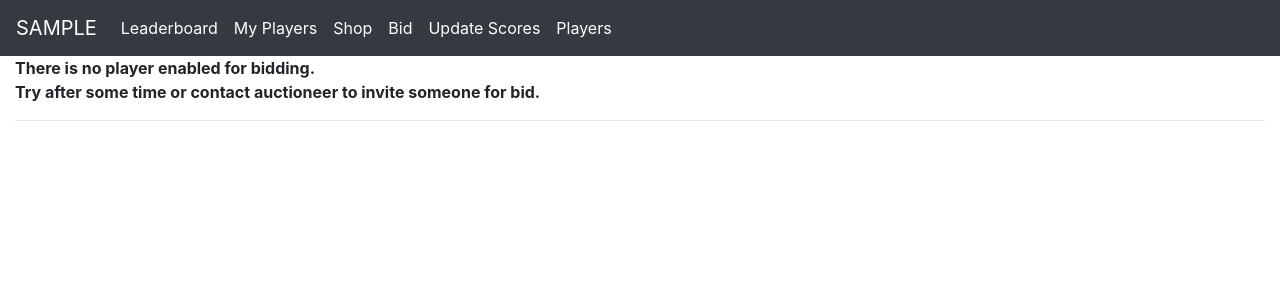
After one commit to crazynayan/ipl2019-django, a Django app: page /ipl/bid_player/ in a window 1280 px wide. The commit adds this page. Shown: the top 300 px of the page. Run offline with Django 3.2, Linux system fonts and the light colour scheme; the visitor is signed in with stand-in values (Sample User, id 1); data comes from the database, SQL or seed files in the repository; data that the repository does not hold is empty; some libraries are stand-ins or nearby versions.

Commit message:
Bidding & First Demo

```diff
--- a/ipl2019/urls.py
+++ b/ipl2019/urls.py
@@ -2,13 +2,21 @@ from django.urls import path
 from . import views
 
 urlpatterns = [
-    path('', views.member_view, name='member_list'),
+    path('', views.member_list, name='member_list'),
     path('member_upload/', views.member_upload, name='member_upload'),
-    path('players/', views.player_view, name='player_list'),
+
+    path('players/', views.player_list, name='player_list'),
     path('player_upload/', views.player_upload, name='player_upload'),
-    path('my_players/', views.my_player_view, name='my_player_list'),
+
+    path('my_players/', views.my_player, name='my_player_list'),
     path('my_players/<int:pk>/remove/', views.remove_player, name='remove_player'),
-    path('all_players/', views.all_player_view, name='all_player_list'),
+    path('all_players/', views.all_player, name='all_player_list'),
+
+    path('available_players/', views.available_player, name='available_player_list'),
+    path('available_players/<int:pk>/invite/', views.invite_player, name='invite_player'),
+
+    path('bid_player/', views.bid_player, name='bid_player'),
+
     path('player_ownership_upload/', views.player_ownership_upload, name='player_ownership_upload'),
     path('update_scores/', views.update_scores, name='update_scores'),
 ]
--- a/ipl2019/views.py
+++ b/ipl2019/views.py
@@ -8,22 +8,22 @@ from django.contrib.auth.models import User
 from django.contrib.auth.decorators import permission_required
 from django.contrib import messages
 from django.db.models import Sum
-from .models import Member, Player, PlayerInstance
-
+from .models import Member, Player, PlayerInstance, Bid
+from .forms import BidForm
 
 
 @permission_required('ipl2019.can_play_ipl2019')
-def member_view(request):
+def member_list(request):
     template = "ipl2019/member_list.html"
-    member_list = Member.objects.annotate(pts=Sum('playerinstances__player__score')).order_by('-pts')
+    members = Member.objects.annotate(pts=Sum('playerinstances__player__score')).order_by('-pts')
     context = {
-        'member_list': member_list,
+        'member_list': members,
     }
     return render(request, template, context)
 
 
 @permission_required('ipl2019.can_play_ipl2019')
-def player_view(request):
+def player_list(request):
     template = "ipl2019/player_list.html"
     context = {
         'player_list': Player.objects.all(),
@@ -32,27 +32,48 @@ def player_view(request):
 
 
 @permission_required('ipl2019.can_play_ipl2019')
-def my_player_view(request):
+def my_player(request):
     template = "ipl2019/my_player_list.html"
     try:
         me = Member.objects.get(user=request.user.id)
         context = {
             'player_instances': PlayerInstance.objects.filter(member=me).order_by('-player__score'),
             'me': me,
+            'type': 'my'
         }
     # Only the superuser will not have any ownership. So for superuser display all players.
     except ObjectDoesNotExist:
         context = {
             'player_instances': PlayerInstance.objects.all().order_by('number'),
+            'type': 'all',
         }
     return render(request, template, context)
 
 
 @permission_required('ipl2019.can_play_ipl2019')
-def all_player_view(request):
+def all_player(request):
     template = "ipl2019/my_player_list.html"
     context = {
         'player_instances': PlayerInstance.objects.all().order_by('number'),
+        'type': 'all',
+    }
+    return render(request, template, context)
+
+
+@permission_required('ipl2019.can_play_ipl2019')
+def available_player(request):
+    template = "ipl2019/my_player_list.html"
+    try:
+        me = Member.objects.get(user=request.user.id)
+    except ObjectDoesNotExist:
+        me = None
+    context = {
+        'player_instances':
+            PlayerInstance.objects
+            .filter(status__in=[PlayerInstance.AVAILABLE, PlayerInstance.UNSOLD, PlayerInstance.BIDDING])
+            .order_by('-player__score', '-player__cost', 'player__name'),
+        'me': me,
+        'type': 'available'
     }
     return render(request, template, context)
 
@@ -63,7 +84,8 @@ def remove_player(request, pk):
     redirect = 'my_player_list'
     try:
         player_instance = PlayerInstance.objects.get(pk=pk)
-        confirmations = ['Are you sure you want to remove this player?']
+        confirmations = list()
+        confirmations.append('Are you sure you want to remove this player?')
         confirmations.append(f'Name : {player_instance.player.name}')
         confirmations.append(f'Score : {player_instance.player.score} points')
         confirmations.append(f'Price : \u20B9 {player_instance.price} lakhs')
@@ -92,7 +114,7 @@ def remove_player(request, pk):
 
     # Validate if the player is owned by anybody
     if player_instance.member is None:
-        messages.error(request, f'{player_instance.player.name} is not owned by anybody.')
+        messages.error(request, f'{player_instance} is not owned by anybody.')
         messages.error(request, 'You can only release players that are owned.')
         return render(request, template, prompt)
 
@@ -118,11 +140,198 @@ def remove_player(request, pk):
     player_instance.member.save()
 
     player_instance.price = 0
-    player_instance.status = 'Available'
+    player_instance.status = PlayerInstance.AVAILABLE
     player_instance.member = None
     player_instance.save()
 
     return HttpResponseRedirect(reverse(redirect))
+
+
+@permission_required('ipl2019.can_play_ipl2019')
+def bid_player(request):
+    template = "ipl2019/bid_player.html"
+    prompt = {}
+    try:
+        me = Member.objects.get(user=request.user.id)
+    except ObjectDoesNotExist:
+        messages.error(request, "Superusers cannot bid.")
+        return render(request, template, prompt)
+    try:
+        player_instance = PlayerInstance.objects.get(status=PlayerInstance.BIDDING)
+    except ObjectDoesNotExist:
+        messages.error(request, "There is no player enabled for bidding.")
+        messages.error(request, "Try after some time or contact auctioneer to invite someone for bid.")
+        return render(request, template, prompt)
+
+    # Prepare current bid status
+    bids = Bid.objects.filter(player_instance=player_instance)
+    try:
+        owner = bids.get(amount=Bid.OWNED).member
+    except ObjectDoesNotExist:
+        owner = None
+    zero_bidders = [bid.member for bid in bids.filter(amount=Bid.NO_BALANCE)]
+    bidders = [bid.member for bid in bids.exclude(amount__in=[Bid.OWNED, Bid.NO_BALANCE])]
+    pending_bidders = Member.objects.exclude(id__in=bids.values_list('member', flat=True))
+
+    prompt = {
+        'member': me,
+        'player_instance': player_instance,
+        'owner': owner,
+        'zero_bidders': zero_bidders,
+        'bidders': bidders,
+        'pending_bidders': pending_bidders,
+    }
+
+    # Validate if the member has already bid for this player
+    # The bids can be of 4 types
+    # 1. Auto bid of Bid.NO_BALANCE
+    # 2. Auto bid of Bid.OWNED
+    # 3. Bid.PASS
+    # 4. Valid bid > base
+    try:
+        my_bid = Bid.objects.filter(player_instance=player_instance).get(member=me)
+        if my_bid.amount == Bid.NO_BALANCE:
+            messages.error(request, "You cannot bid for this player since you have insufficient balance.")
+        elif my_bid.amount == Bid.OWNED:
+            messages.error(request, f"You already own {player_instance.player}. You cannot bid for him again.")
+        elif my_bid.amount == Bid.PASS:
+            messages.error(request, "You have already decided to PASS this player.")
+        else:
+            messages.error(request, f"You have already made a bid of {my_bid.amount} lakhs for this player.")
+        messages.error(request, "Please wait for bidding to complete & the next player to be invited.")
+        return render(request, template, prompt)
+    except ObjectDoesNotExist:
+        pass
+
+    if request.method == "GET":
+        bid_form = BidForm(initial={'bid': player_instance.player.base},
+                           member=me,
+                           player_instance=player_instance)
+        prompt['bid_form'] = bid_form
+        return render(request, template, prompt)
+
+    bid_form = BidForm(request.POST, member=me, player_instance=player_instance)
+    if not bid_form.is_valid():
+        prompt['bid_form'] = bid_form
+        return render(request, template, prompt)
+
+    bid = Bid(amount=bid_form.cleaned_data['bid'],
+              member=me,
+              player_instance=player_instance)
+    bid.save()
+
+    if is_bidding_complete(player_instance):
+        winning_bids = Bid.objects.filter(player_instance=player_instance).order_by('-amount')
+        if winning_bids[0].amount < player_instance.player.base:
+            player_instance.status = PlayerInstance.UNSOLD
+            player_instance.save()
+        else:
+            # Code for ties of highest bid amount later. # TODO
+            winner = Member.objects.get(pk=winning_bids[0].member.pk)
+            player_instance.member = winner
+            player_instance.price = max(winning_bids[1].amount, player_instance.player.base)
+            player_instance.status = PlayerInstance.PURCHASED
+            player_instance.save()
+            winner.balance -= player_instance.price
+            winner.save()
+
+    return HttpResponseRedirect(reverse('available_player_list'))
+
+
+@permission_required('ipl2019.auctioneer')
+def invite_player(request, pk):
+    template = "ipl2019/confirmation.html"
+    redirect = 'available_player_list'
+    try:
+        player_instance = PlayerInstance.objects.get(pk=pk)
+        confirmations = list()
+        confirmations.append('Are you sure you want to invite this player for Bids?')
+        confirmations.append(f'Name : {player_instance.player.name}')
+        confirmations.append(f'Number : {player_instance.number}')
+        confirmations.append(f'Score : {player_instance.player.score} points')
+        confirmations.append(f'Team : {player_instance.player.team}')
+        confirmations.append(f'Type : {player_instance.player.type}')
+        confirmations.append(f'Base : {player_instance.player.base}')
+        confirmations.append(f'Cost : {player_instance.player.cost}')
+        if player_instance.member is not None:
+            confirmations.append(f'Owner : {player_instance.member.name}')
+        else:
+            confirmations.append(f'Owner : Unsold')
+        prompt = {
+            'confirmations': confirmations,
+            'player': player_instance,
+            'redirect': redirect,
+        }
+    except ObjectDoesNotExist:
+        messages.error(request, "You cannot invite a player that does NOT exists.")
+        prompt = {
+            'confirmations': ['This player does NOT exists.'],
+            'player': None,
+            'redirect': redirect,
+        }
+        return render(request, template, prompt)
+
+    if request.method == "GET":
+        return render(request, template, prompt)
+
+    # Validate if the player is available.
+    if player_instance.status != player_instance.AVAILABLE:
+        messages.error(request, f'Status of {player_instance} is {player_instance.status}')
+        messages.error(request, 'You can only invite available players.')
+        return render(request, template, prompt)
+
+    # ## Commented out the following scenarios because the AVAILABLE check takes care of it.
+    # # Validate if the player is not owned by anybody
+    # if player_instance.member is not None:
+    #     messages.error(request, f'{player_instance} is owned by somebody.')
+    #     messages.error(request, 'You can only release players that are not owned.')
+    #     return render(request, template, prompt)
+    #
+    # # Validate if there are no bids for this player
+    # if Bid.objects.filter(player_instance=player_instance).exists():
+    #     messages.error(request, f'{player_instance} has already been invited for bids.')
+    #     messages.error(request, 'You can only invites players one time.')
+    #     return render(request, template, prompt)
+
+    # Validate if another player is not under bidding
+    if PlayerInstance.objects.filter(status=PlayerInstance.BIDDING).exists():
+        messages.error(request, 'A Bidding is in progress. Please let it finish to invite another player.')
+        return render(request, template, prompt)
+
+    player_instance.status = PlayerInstance.BIDDING
+    player_instance.save()
+
+    # Auto Populate bids for members without sufficient balance
+    # Auto Populate bids for member who already own this player
+    try:
+        owner = PlayerInstance.objects\
+            .filter(player=player_instance.player)\
+            .filter(status=PlayerInstance.PURCHASED)\
+            .get()\
+            .member
+    except ObjectDoesNotExist:
+        owner = None
+    for member in Member.objects.all():
+        if member.balance < player_instance.player.base:
+            bid = Bid(member=member, player_instance=player_instance, amount=Bid.NO_BALANCE)
+            bid.save()
+        elif owner is not None and member == owner:
+            bid = Bid(member=member, player_instance=player_instance, amount=Bid.OWNED)
+            bid.save()
+    if is_bidding_complete(player_instance):
+        player_instance.status = PlayerInstance.UNSOLD
+        player_instance.save()
+
+    return HttpResponseRedirect(reverse(redirect))
+
+
+def is_bidding_complete(player_instance):
+    if player_instance.status != PlayerInstance.BIDDING:
+        return False
+    for member in Member.objects.all():
+        if not Bid.objects.filter(member=member).filter(player_instance=player_instance).exists():
+            return False
+    return True
 
 
 @permission_required('ipl2019.auctioneer')
@@ -267,10 +476,10 @@ def player_ownership_upload(request):
             user = str(column[2]).lower()
             if user == "base" or not User.objects.filter(username=user).exists():
                 member = None
-                status = 'Available'
+                status = PlayerInstance.AVAILABLE
             else:
                 member = Member.objects.get(user=User.objects.get(username=user).id)
-                status = 'Purchased'
+                status = PlayerInstance.PURCHASED
 
             _, created = PlayerInstance.objects.update_or_create(
                 defaults={
--- a/templates/base.html
+++ b/templates/base.html
@@ -28,6 +28,12 @@
             <li class = "nav-item active">
                 <a class="nav-link" href="{% url 'my_player_list' %}">My Players</a>
             </li>
+            <li class = "nav-item active">
+                <a class="nav-link" href="{% url 'available_player_list' %}">Shop</a>
+            </li>
+            <li class = "nav-item active">
+                <a class="nav-link" href="{% url 'bid_player' %}">Bid</a>
+            </li>
             {% if perms.ipl2019.auctioneer %}
             <li class = "nav-item active">
                 <a class = "nav-link" href="{% url 'update_scores' %}">Update Scores</a>
--- /dev/null
+++ b/templates/ipl2019/bid_player.html
@@ -0,0 +1,43 @@
+{% extends "base.html" %}
+{% block title %}Bid Player{% endblock %}
+{% block content %}
+{% if messages %}
+{% for message in messages %}
+<div {% if message.tags %} class="{{ message.tags }}" {% endif %}>
+    <strong>{{ message|safe }}</strong>
+</div>
+{% endfor %}
+<hr/>
+{% endif %}
+{% if player_instance %}
+<h3>Bid for {{player_instance.player}}</h3>
+{% if member %}
+<p>Balance of {{member}} is <strong>&#8377 {{member.balance}} lakhs</strong></p>
+{% endif %}
+<p>{{player_instance.player}} has scored <strong>{{player_instance.player.score}} points</strong> so far.</p>
+<p>His base price is <strong>&#8377 {{player_instance.player.base}} lakhs</strong></p>
+<p>(He was purchased at &#8377 {{player_instance.player.cost}} lakhs by {{player_instance.player.team}} in the real auction.)</p>
+{% if bid_form %}
+<form method="post">
+    {% csrf_token %}
+    {{bid_form.as_table}}
+    <p></p>
+    <button class="btn btn-primary" name="submit_bid" type="submit">Submit</button>
+    <button class="btn btn-warning" name="pass_bid" type="submit">Pass</button>
+</form>
+{% endif %}
+<p></p>
+<hr/>
+<h3>Current Bid Status</h3>
+{% if pending_bidders %}
+<p>Players pending to bid</p>
+<ul>
+    {% for pending_bidder in pending_bidders %}
+    <li>{{pending_bidder}}</li>
+    {% endfor %}
+</ul>
+{% endif %}
+<a class="btn btn-secondary" href="{% url 'available_player_list' %}" role="button">Cancel</a>
+
+{% endif %}
+{% endblock %}
--- a/templates/ipl2019/confirmation.html
+++ b/templates/ipl2019/confirmation.html
@@ -11,7 +11,7 @@
 {% endif %}
 {% for confirm in confirmations %}
     <div>
-        <strong>{{confirm}}</strong>
+        <p>{{confirm}}</p>
     </div>
 {% endfor %}
 <form method="post">
```
Also changed, not shown: ipl2019/forms.py (added, +27 -0 lines), ipl2019/models.py (+23 -3 lines), templates/ipl2019/my_player_list.html (+44 -10 lines), ipl2019/migrations/0012_bid.py (added), ipl2019/migrations/0013_auto_20190409_1354.py (added), 1 other file.
